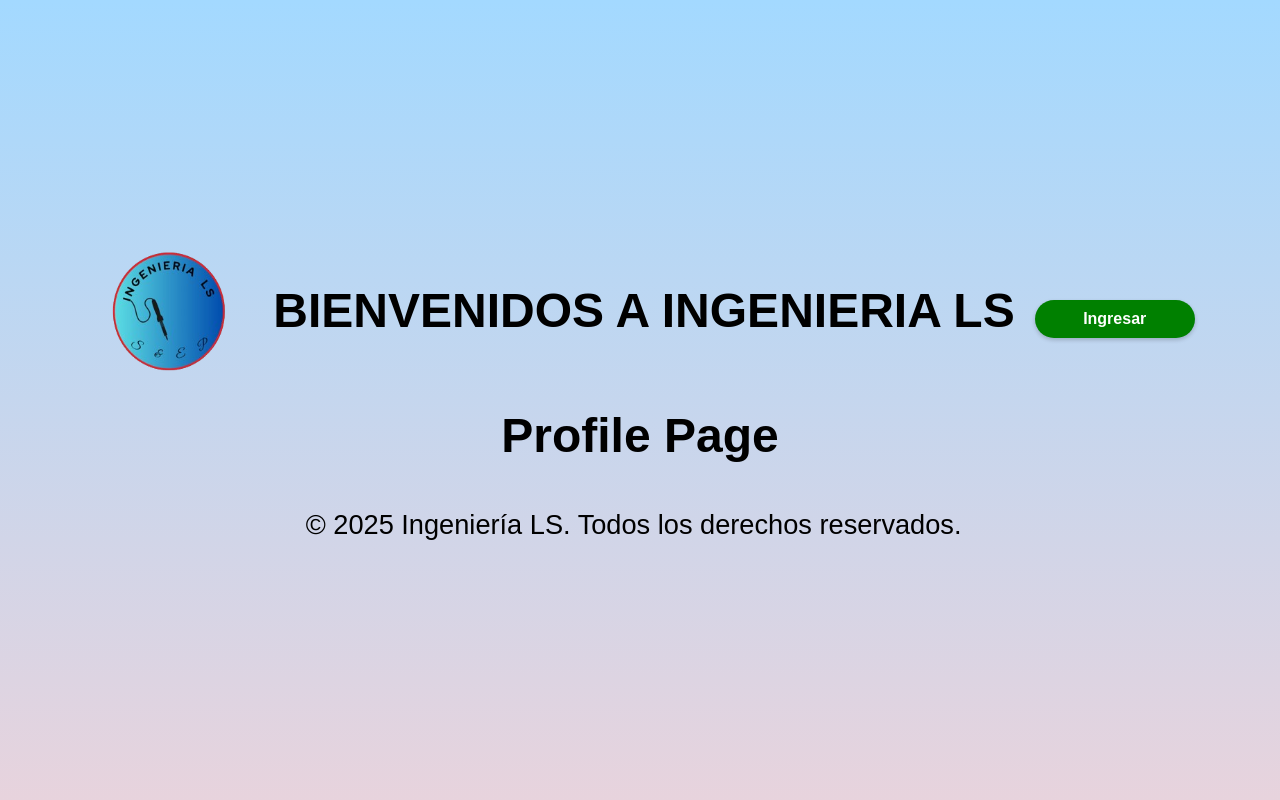
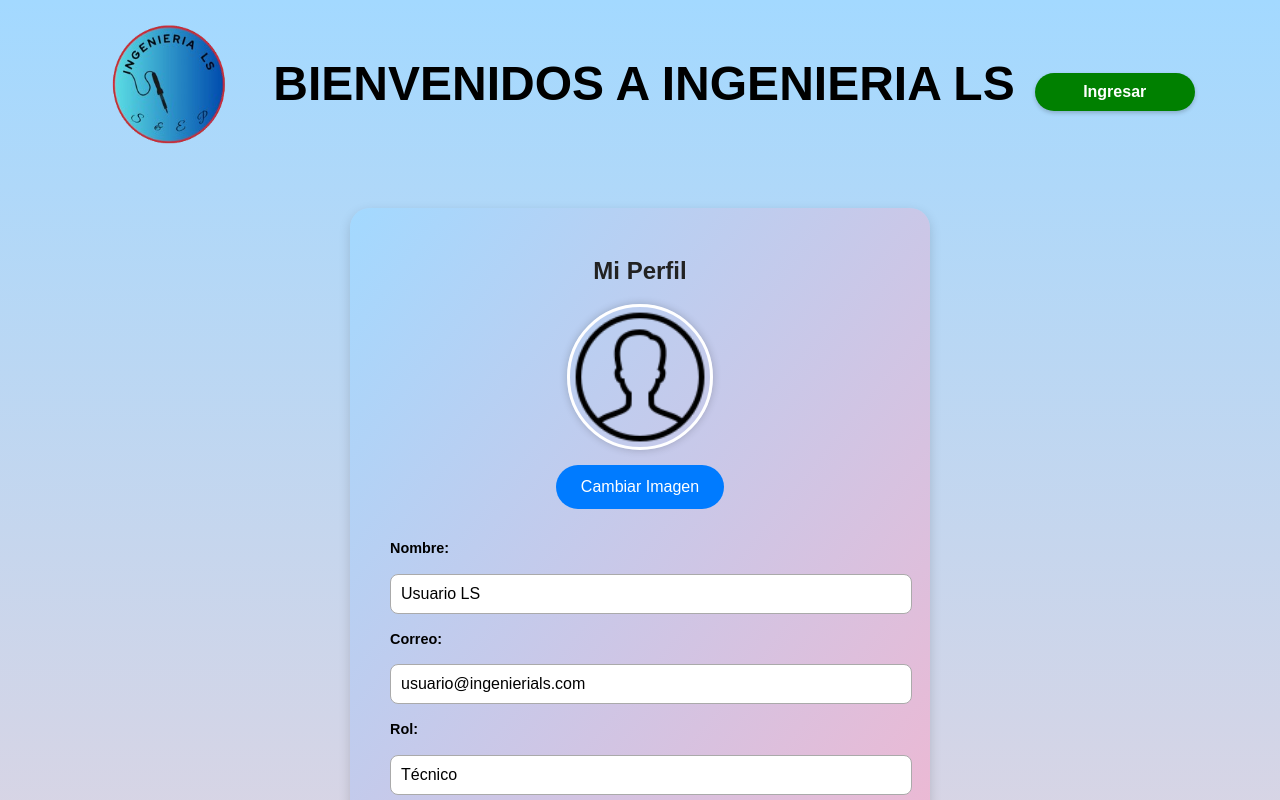
Before and after one commit to ypi4827-lab/IngenieriaLS, a React (Vite) app: page /perfil in a window 1280 px wide. Shown: the top 800 px of the page. Built offline with nearby package versions, Linux system fonts and the light colour scheme.

Commit message:
agregar pagina de perfil

```diff
--- a/src/componentes/Header.tsx
+++ b/src/componentes/Header.tsx
@@ -5,6 +5,7 @@ import logo from '../assets/logo.png';
 import Boton from './comunes/Boton';
 
 const Header: React.FC = () => {
+  const user = localStorage.getItem('usuario');
   const navigate = useNavigate();
 
   return (
@@ -18,7 +19,7 @@ const Header: React.FC = () => {
       <h2>
         BIENVENIDOS <br className="header-spacing" /> A INGENIERIA LS
       </h2>
-      <Boton texto="Ingresar" enlace="/registro"></Boton>
+      {!user && <Boton texto="Ingresar" enlace="/registro"></Boton>}
     </header>
   );
 };
--- a/src/estilos/cambiarcontraseña.css
+++ b/src/estilos/cambiarcontraseña.css
@@ -1,17 +1,17 @@
 .formulario-cambiar-contraseña {
-  min-height: 100vh;
   display: flex;
   flex-direction: column;
+  justify-content: center;
   align-items: center;
   padding-bottom: 30px;
-  width: 250px;
+  width: 98vw;
   padding-left: 30px;
   padding-right: 30px;
+  margin-top: 20px;
   gap: 10px;
 }
 
 label {
-  align-self: flex-start;
   color: #000;
   font-weight: 500;
   margin-bottom: 4px;
@@ -32,5 +32,4 @@ button {
   padding: 10px 20px;
   cursor: pointer;
   font-weight: bold;
-  width: 100%;
 }
--- /dev/null
+++ b/src/estilos/perfil.css
@@ -0,0 +1,116 @@
+.perfil-container {
+  display: flex;
+  flex-direction: column;
+  align-items: center;
+  background: linear-gradient(to bottom right, #a3d9ff, #f2b6d0);
+  padding: 25px 20px;
+  border-radius: 20px;
+  width: 95%;
+  max-width: 380px;
+  margin: 40px auto;
+  box-shadow: 0 4px 12px rgba(0, 0, 0, 0.15);
+  font-family: "Arial", sans-serif;
+}
+
+/* 📱 Diseño Mobile First */
+@media (min-width: 768px) {
+  .perfil-container {
+    max-width: 500px;
+    padding: 40px;
+  }
+}
+
+.perfil-titulo {
+  color: #222;
+  margin-bottom: 15px;
+  font-size: 1.5rem;
+  font-weight: bold;
+  text-align: center;
+}
+
+.perfil-imagen-contenedor {
+  width: 140px;
+  height: 140px;
+  border-radius: 50%;
+  overflow: hidden;
+  border: 3px solid #fff;
+  box-shadow: 0 0 8px rgba(0, 0, 0, 0.2);
+  margin-bottom: 15px;
+}
+
+.perfil-imagen {
+  width: 100%;
+  height: 100%;
+  object-fit: cover;
+}
+
+.perfil-botones {
+  display: flex;
+  flex-direction: column;
+  align-items: center;
+  margin-bottom: 20px;
+}
+
+.input-file {
+  display: none;
+}
+
+.input-file-label {
+  background-color: #007bff;
+  color: white;
+  padding: 10px 25px;
+  border-radius: 30px;
+  cursor: pointer;
+  font-weight: 500;
+  transition: background 0.3s ease;
+}
+
+.input-file-label:hover {
+  background-color: #0056b3;
+}
+
+/* ✏️ Campos de información */
+.perfil-info {
+  display: flex;
+  flex-direction: column;
+  width: 100%;
+  gap: 10px;
+}
+
+.perfil-info label {
+  align-self: start;
+  font-weight: 600;
+  font-size: 0.9rem;
+  margin-top: 5px;
+}
+
+.perfil-info input {
+  padding: 10px;
+  border-radius: 8px;
+  border: 1px solid #aaa;
+  font-size: 1rem;
+  outline: none;
+  width: 100%;
+}
+
+.perfil-info input:focus {
+  border-color: #f2b6d0;
+  box-shadow: 0 0 5px rgba(242, 182, 208, 0.5);
+}
+
+/* 🎯 Botones finales */
+.perfil-acciones {
+  display: flex;
+  flex-direction: column;
+  align-items: center;
+  gap: 12px;
+  margin-top: 25px;
+  width: 100%;
+}
+
+@media (min-width: 600px) {
+  .perfil-acciones {
+    flex-direction: row;
+    justify-content: center;
+  }
+}
--- a/src/paginas/Perfil.tsx
+++ b/src/paginas/Perfil.tsx
@@ -1,10 +1,85 @@
-import React from 'react';
-import { Navigate } from 'react-router-dom';
+import React, { useState } from "react";
+import perfilLogo from "../assets/perfil.png";
+import "../estilos/perfil.css";
+import Boton from "../componentes/comunes/Boton"; // 👈 Reutilizamos tu botón
 
 const Perfil: React.FC = () => {
-  const user = localStorage.getItem('usuario');
-  // if (!user) return <Navigate to="/ingreso" />;
-  return <h2>Profile Page</h2>;
+  const [imagen, setImagen] = useState<string>(perfilLogo);
+  const [nombre, setNombre] = useState("Usuario LS");
+  const [correo, setCorreo] = useState("usuario@ingenierials.com");
+  const [rol, setRol] = useState("Técnico");
+
+  const handleFileChange = (e: React.ChangeEvent<HTMLInputElement>) => {
+    const file = e.target.files?.[0];
+    if (file) {
+      const reader = new FileReader();
+      reader.onload = () => {
+        if (reader.result) setImagen(reader.result as string);
+      };
+      reader.readAsDataURL(file);
+    }
+  };
+
+  const handleGuardar = () => {
+    alert("Cambios guardados exitosamente 💾");
+  };
+
+  return (
+    <div className="perfil-container">
+      <h2 className="perfil-titulo">Mi Perfil</h2>
+
+      {/* Imagen del perfil */}
+      <div className="perfil-imagen-contenedor">
+        <img src={imagen} alt="Perfil" className="perfil-imagen" />
+      </div>
+
+      {/* Botón cambiar imagen */}
+      <div className="perfil-botones">
+        <label htmlFor="fileInput" className="input-file-label">
+          Cambiar Imagen
+        </label>
+        <input
+          id="fileInput"
+          type="file"
+          accept="image/*"
+          onChange={handleFileChange}
+          className="input-file"
+        />
+      </div>
+
+      {/* Información del usuario */}
+      <div className="perfil-info">
+        <label>Nombre:</label>
+        <input
+          type="text"
+          value={nombre}
+          onChange={(e) => setNombre(e.target.value)}
+        />
+
+        <label>Correo:</label>
+        <input
+          type="email"
+          value={correo}
+          onChange={(e) => setCorreo(e.target.value)}
+        />
+
+        <label>Rol:</label>
+        <input
+          type="text"
+          value={rol}
+          onChange={(e) => setRol(e.target.value)}
+          readOnly
+        />
+      </div>
+
+      {/* Botones de acción */}
+      <div className="perfil-acciones">
+        <Boton texto="Guardar cambios" onClick={handleGuardar} classProp="btn-principal" />
+        <Boton texto="Cerrar sesión" enlace="/ingreso" classProp="btn-rojo" />
+        <Boton texto="Cambiar Contraseña" enlace="/cambiarcontraseña"></Boton>
+      </div>
+    </div>
+  );
 };
 
 export default Perfil;
```
Also changed, not shown: src/assets/perfil.png (added).
